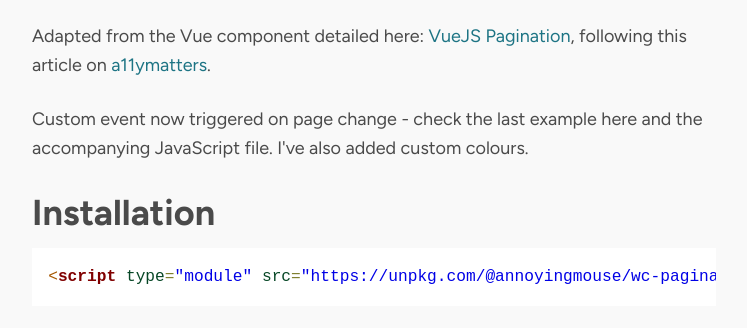
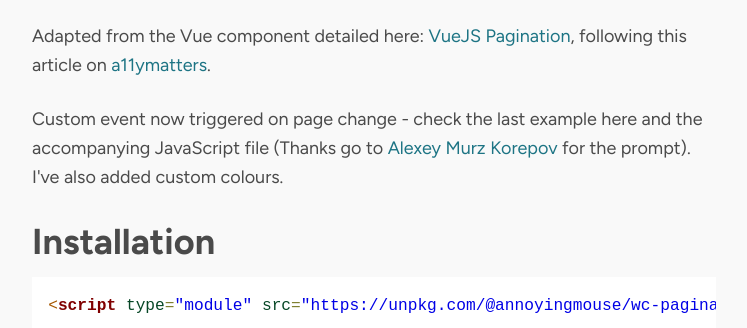
Before and after one commit to annoyingmouse/wc-pagination, a website: page index.html in a window 1280 px wide. Shown: the part 446-774 px from the top of the page, without its empty margins (266-1013 px from the left). Drawn offline with Linux system fonts and the light colour scheme.

Commit message:
📝 (index.html): update link in the page to give proper credit to Alexey Murz Korepov for the prompt on custom event triggering.

```diff
--- a/index.html
+++ b/index.html
@@ -31,7 +31,7 @@
     </p>
     <p>Demo here: <a href="https://codepen.io/annoyingmouse/pen/YzOMYyv">https://codepen.io/annoyingmouse/pen/YzOMYyv</a></p>
     <p>Adapted from the Vue component detailed here: <a href="https://drmsite.blogspot.com/2019/11/vuejs-pagination.html">VueJS Pagination</a>, following this article on <a href="https://www.a11ymatters.com/pattern/pagination/">a11ymatters</a>.</p>
-    <p>Custom event now triggered on page change - check the last example here and the accompanying JavaScript file. I've also added custom colours.</p>
+    <p>Custom event now triggered on page change - check the last example here and the accompanying JavaScript file (Thanks go to <a href="https://github.com/MurzNN">Alexey Murz Korepov</a> for the prompt). I've also added custom colours.</p>
     <h2>Installation</h2>
     <pre style='color:#000000;background:#ffffff;'><span style='color:#a65700; '>&lt;</span><span style='color:#800000; font-weight:bold; '>script</span><span style='color:#274796; '> </span><span style='color:#074726; '>type</span><span style='color:#808030; '>=</span><span style='color:#0000e6; '>"module"</span><span style='color:#274796; '> </span><span style='color:#074726; '>src</span><span style='color:#808030; '>=</span><span style='color:#0000e6; '>"https://unpkg.com/@annoyingmouse/wc-pagination/wc-pagination.js"</span><span style='color:#a65700; '>></span><span style='color:#a65700; '>&lt;/</span><span style='color:#800000; font-weight:bold; '>script</span><span style='color:#a65700; '>></span></pre>
     <p>Alternatively:</p>
```
